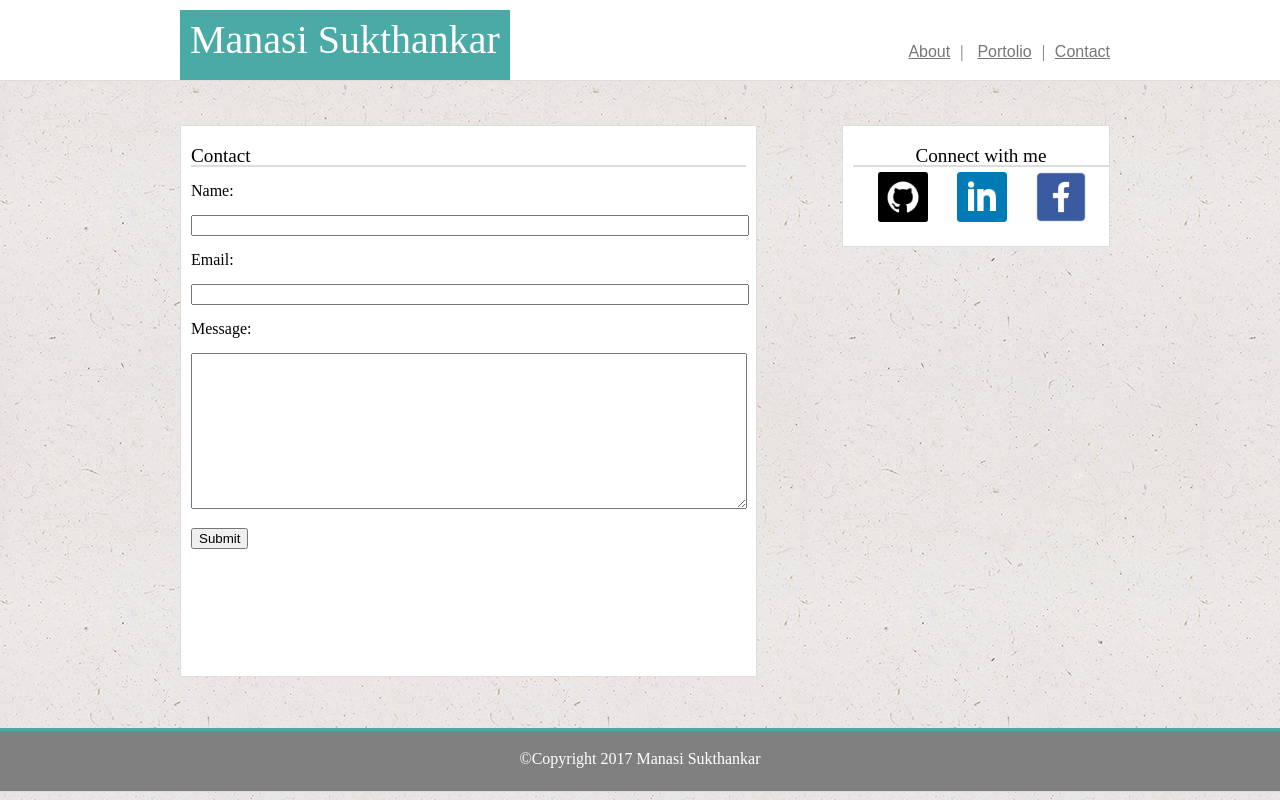
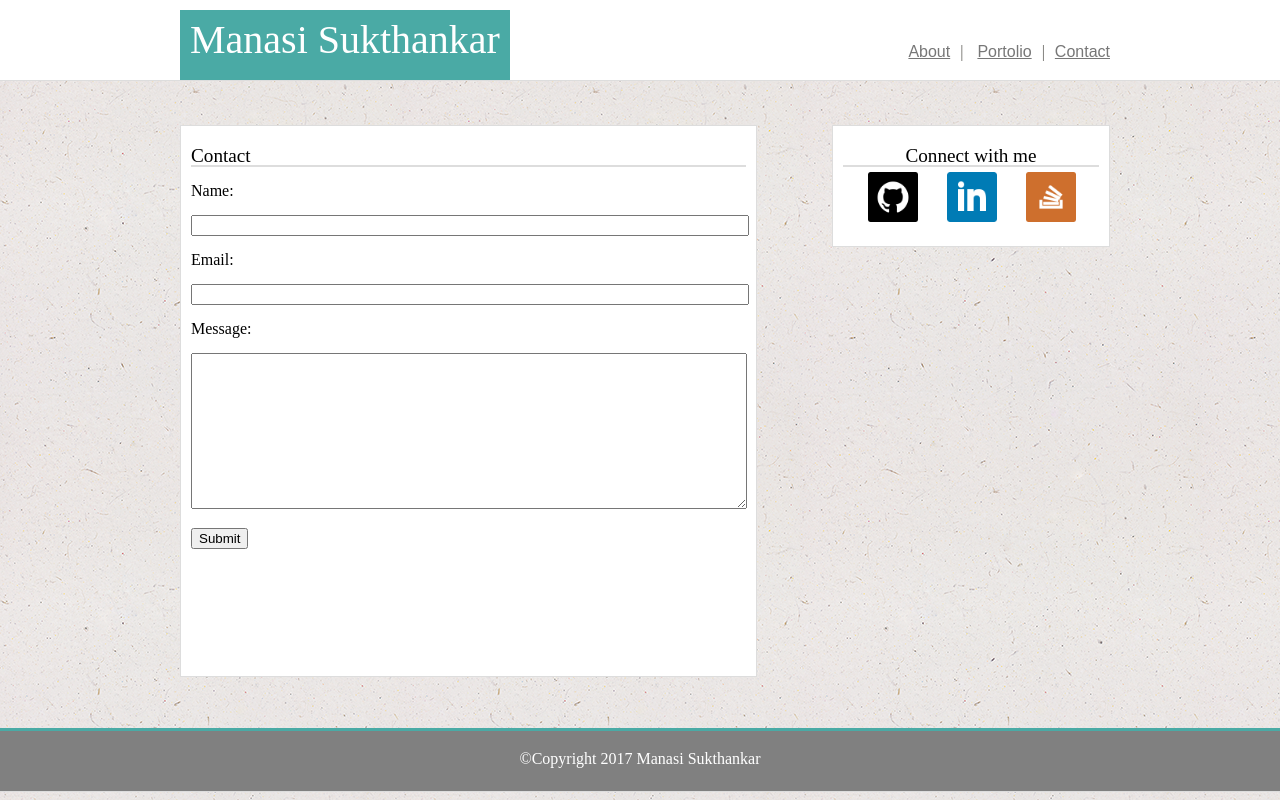
Before and after one commit to manudee/Basic-Portfolio, a plain HTML site: page contact.html in a window 1280 px wide. Drawn offline with Linux system fonts and the light colour scheme.

Commit message:
added real links for contact and portfolio

```diff
--- a/assets/css/style.css
+++ b/assets/css/style.css
@@ -98,7 +98,7 @@ aside{
 	padding-left: 10px;
 	margin-right: 10px;
 	border: solid 1px #dddddd;
-
+	padding-right: 10px;
 
 
 }
--- a/contact.html
+++ b/contact.html
@@ -40,9 +40,12 @@
 	<aside><!--Connect with me section in the aside-->
 		<h2 class=inClassAside>Connect with me</h2>
 
-			<img src="./assets/images/github.png" alt=github width=50 class="asideImg">
-			<img src="./assets/images/linkedin.png" alt=linkedin width=50 class="asideImg">
-			<img src="./assets/images/facebook.png" alt=facebook width=50 class="asideImg">
+			<a href="https://github.com/manudee">
+			<img src="./assets/images/github.png" alt=github width=50 class="asideImg"></a>
+			<a href="https://www.linkedin.com/in/manasi-sukthankar-6462557/">
+			<img src="./assets/images/linkedin.png" alt=linkedin width=50 class="asideImg"></a>
+			<a href="https://stackoverflow.com/users/8304342/mnc">
+			<img src="./assets/images/stackoverflow.png" alt=stackoverflow width=50 class="asideImg"></a>
 	</aside><!--aside with Connect with me ends-->
 	<footer>©Copyright 2017 Manasi Sukthankar</footer>
 </div> <!--div for page content ends here-->
```
Also changed, not shown: portfolio.html (+6 -3 lines).
